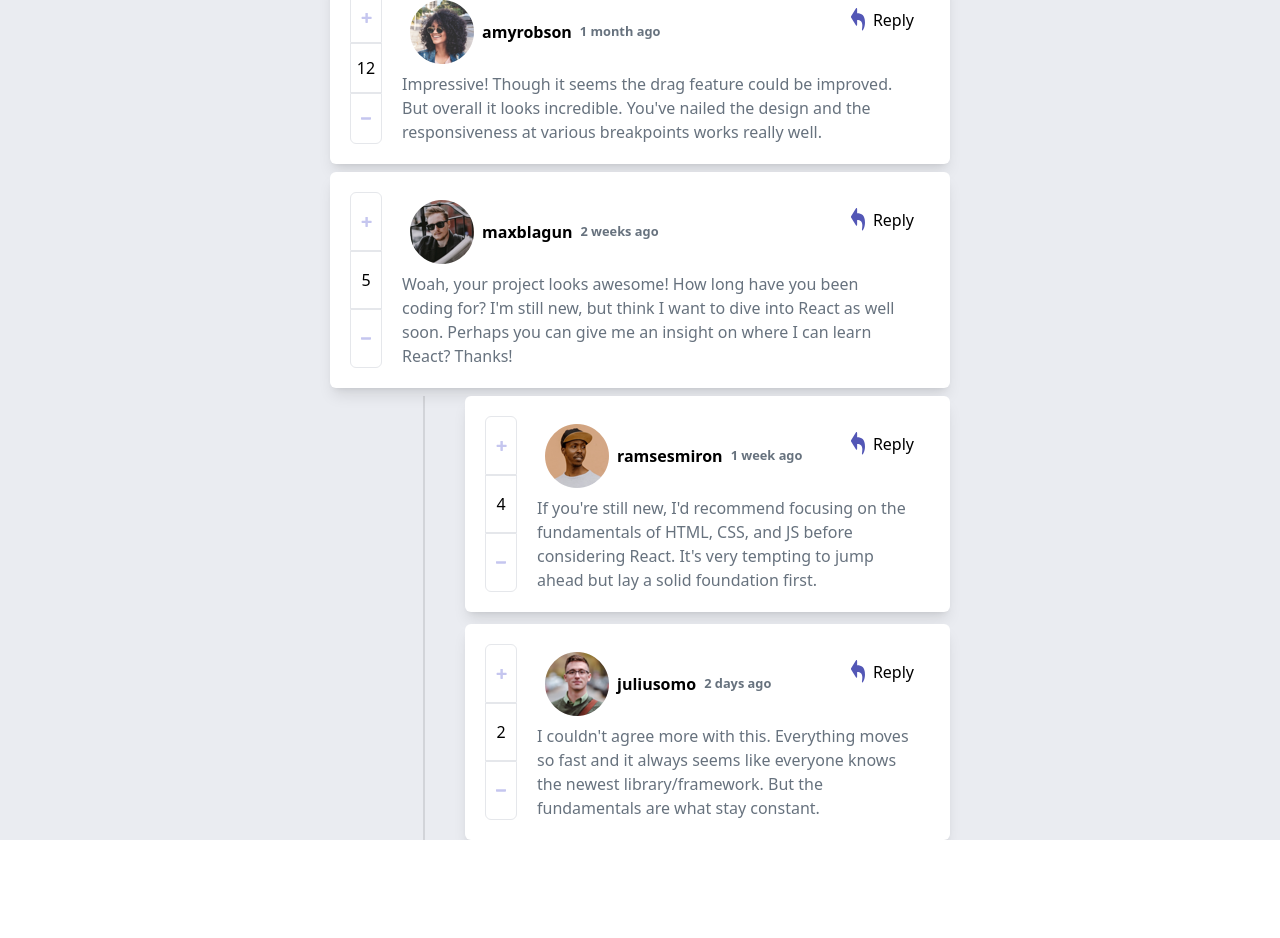
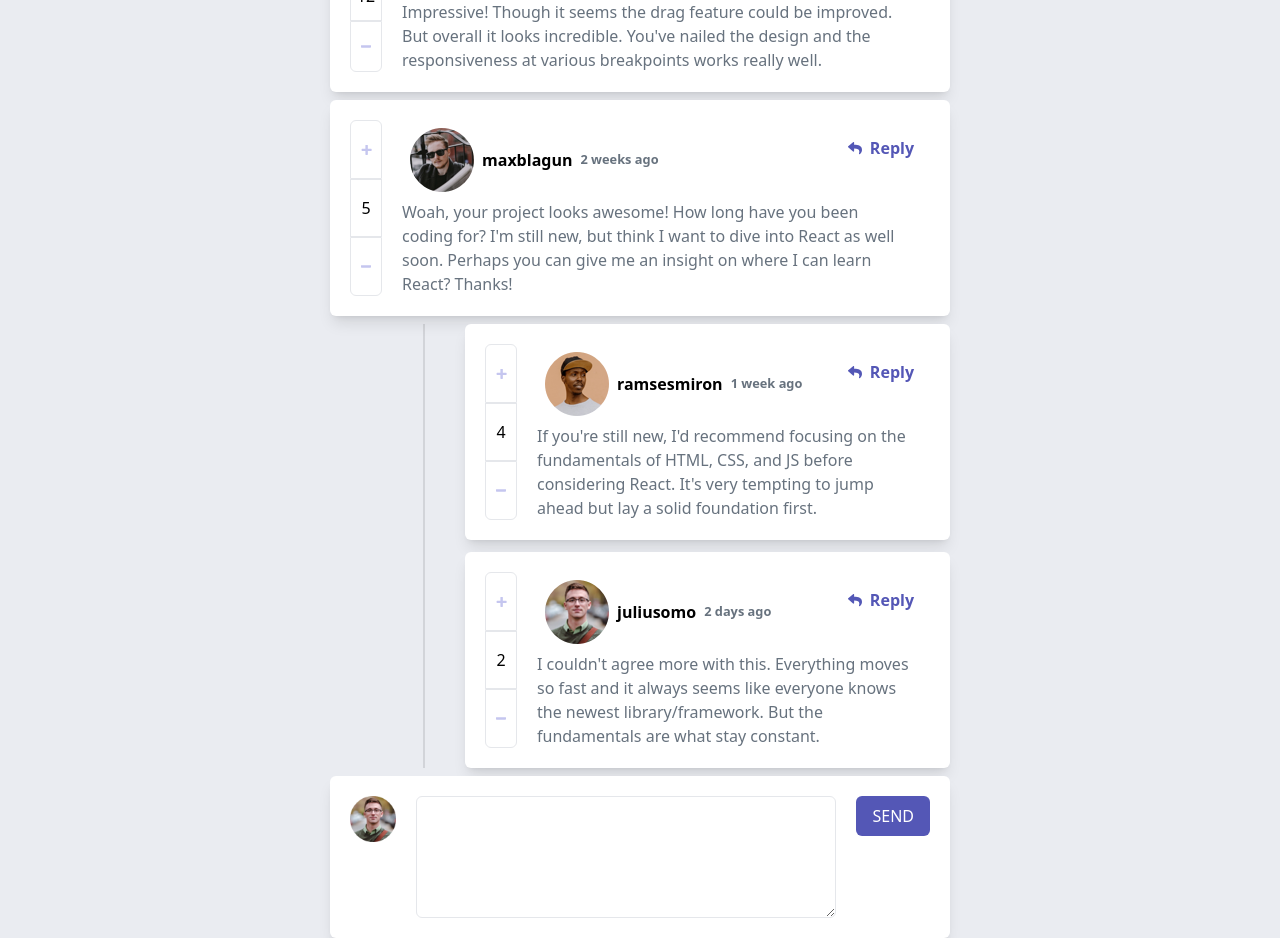
Before and after one commit to emanuel-ra/Interactive-comments-section, a React (Vite) app: page / in a window 1280 px wide. Shown: the part 140-1078 px from the top of the page. Before the commit the page ends 980 px from the top, so only its background shows below. Built offline with nearby package versions, Linux system fonts and the light colour scheme.

Commit message:
Componentes Reply, Post, Create Post

```diff
--- a/src/App.jsx
+++ b/src/App.jsx
@@ -1,3 +1,4 @@
+import CreatePost from './components/CreatePost'
 import Posts from './components/Posts'
 import { data } from './mooks/data'
 
@@ -10,6 +11,7 @@ function App() {
           {data.comments.map(element => (
             <Posts key={element.id} data={element} />
           ))}
+          <CreatePost />
         </section>
       </main>
     </>
--- /dev/null
+++ b/src/components/CreatePost.jsx
@@ -0,0 +1,19 @@
+import React from 'react'
+import { data } from "../mooks/data"
+
+export default function CreatePost() {
+
+  return (
+    <>
+        <form action="" className='form-post'>
+            <div>
+                <img src={data.currentUser.image.webp} alt={data.currentUser.username} className='' />
+            </div>
+            <textarea name="" id="" cols="30" rows="5"></textarea>
+            <div>
+                <button className='btn btn-send'>SEND</button>
+            </div>
+        </form>
+    </>
+  )
+}
--- a/src/components/Posts.jsx
+++ b/src/components/Posts.jsx
@@ -1,15 +1,33 @@
+import { useState } from 'react'
 import { iconPlus, iconMinus, iconReply } from '../assets/images'
+import ReplyPost from './ReplyPost'
 
-export function Post({data}){
+export function Post({ data }){
+
+    const [score,setScore] = useState(data.score)
+    const [reply,setReply] = useState(false)
+
+    const handleScorePlus = () =>{
+        setScore(score+1)
+    }
+
+    const handleScoreMinus = () =>{
+        setScore(score-1)
+    }
+
+    const handleReply = () =>{
+        setReply(!reply);
+    }
+
     return (
         <>
             <article className="post">
                 <div className='btn-group'>
-                    <button>
+                    <button onClick={handleScorePlus}>
                         <img src={iconPlus} alt="Plus One" />
                     </button>
-                    <button>{data.score}</button>
-                    <button>
+                    <button>{score}</button>
+                    <button onClick={handleScoreMinus}>
                         <img src={iconMinus} alt="Minus One" />
                     </button>
                 </div>
@@ -21,14 +39,16 @@ export function Post({data}){
                             <small className='font-semibold text-grayish-blue'>{data.createdAt}</small>
                         </span>
                         <span className='p-2'>
-                            <a href="" className='flex gap-2'>
+                            <button className='flex gap-2 items-center text-moderate-blue font-semibold hover:opacity-50' onClick={handleReply}>
                                 <img src={iconReply} alt="Reply" /> Reply
-                            </a>
+                            </button>
                         </span>
                     </div>
                     <blockquote className='content'>{data.content}</blockquote>
                 </div>
             </article>
+
+            {reply && <ReplyPost />}
         </>
       )
 }
--- /dev/null
+++ b/src/components/ReplyPost.jsx
@@ -0,0 +1,18 @@
+
+function ReplyPost({ data }) {
+  return (
+    <>
+        <form action="" className='form-post'>
+            <div>
+                <img src={data.currentUser.image.webp} alt={data.currentUser.username} className='' />
+            </div>
+            <textarea name="" id="" cols="30" rows="5"></textarea>
+            <div>
+                <button className='btn btn-send'>Reply</button>
+            </div>
+        </form>
+    </>
+  )
+}
+
+export default ReplyPost
--- a/src/index.css
+++ b/src/index.css
@@ -4,7 +4,7 @@
 
 @layer base{
   :root {
-    --ModerateBlue: hsl(238, 40%, 52%);
+    --moderate-blue: hsl(238, 40%, 52%);
     --SoftRed: hsl(358, 79%, 66%);
     --LightGrayishBlue: hsl(239, 57%, 85%);
     --PaleRed: hsl(357, 100%, 86%);
@@ -14,7 +14,10 @@
     --VeryLightGray: hsl(228, 33%, 97%);
   }
   main{
-    @apply w-screen min-h-screen bg-light-gray pt-28 px-5
+    @apply w-screen min-h-screen bg-light-gray pt-10 px-5
+  }
+  textarea{
+    @apply w-full border rounded-md
   }
 }
 
@@ -49,4 +52,13 @@
   .replies-container{
     @apply w-[85%] flex flex-col gap-3 border-l-2 pl-10 border-black/10
   }
+  .form-post{
+    @apply w-full mt-2 flex bg-white rounded-md p-5 gap-5 shadow-lg
+  }
+  .btn{
+    @apply rounded-sm py-2 px-4 rounded-md
+  }
+  .btn-send{
+    @apply bg-moderate-blue text-white hover:opacity-50
+  }
 }
--- a/tailwind.config.js
+++ b/tailwind.config.js
@@ -10,10 +10,12 @@ export default {
       backgroundColor: theme => ({
         'light-gray' : 'var(--light-gray)' ,
         'grayish-blue' : 'var(--grayish-blue)' ,
+        'moderate-blue' : 'var(--moderate-blue)' ,
       }),
       textColor: theme => ({
         'light-gray' : 'var(--light-gray)' ,
         'grayish-blue' : 'var(--grayish-blue)' ,
+        'moderate-blue' : 'var(--moderate-blue)' ,
       })
     },
   },
```
